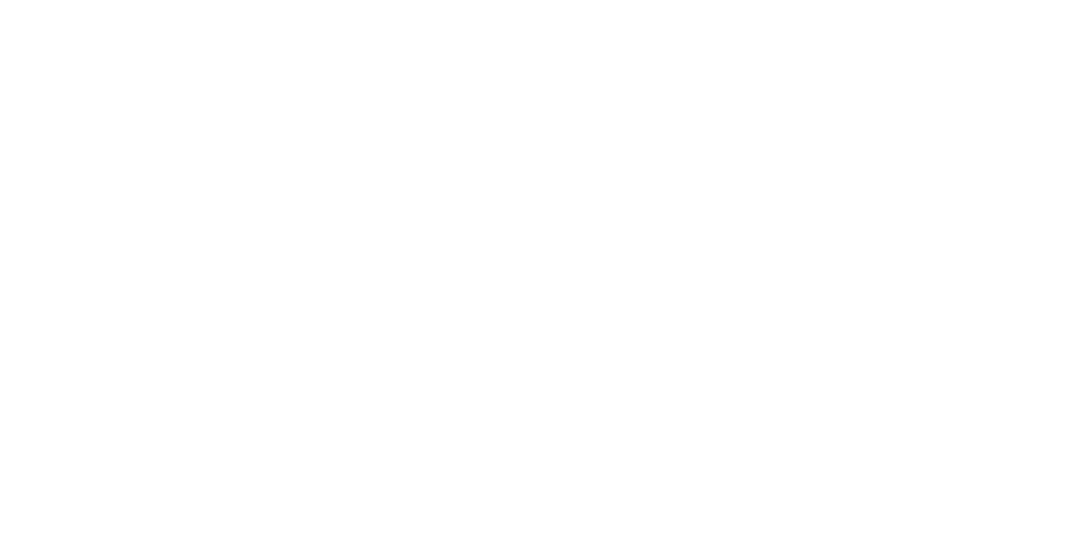
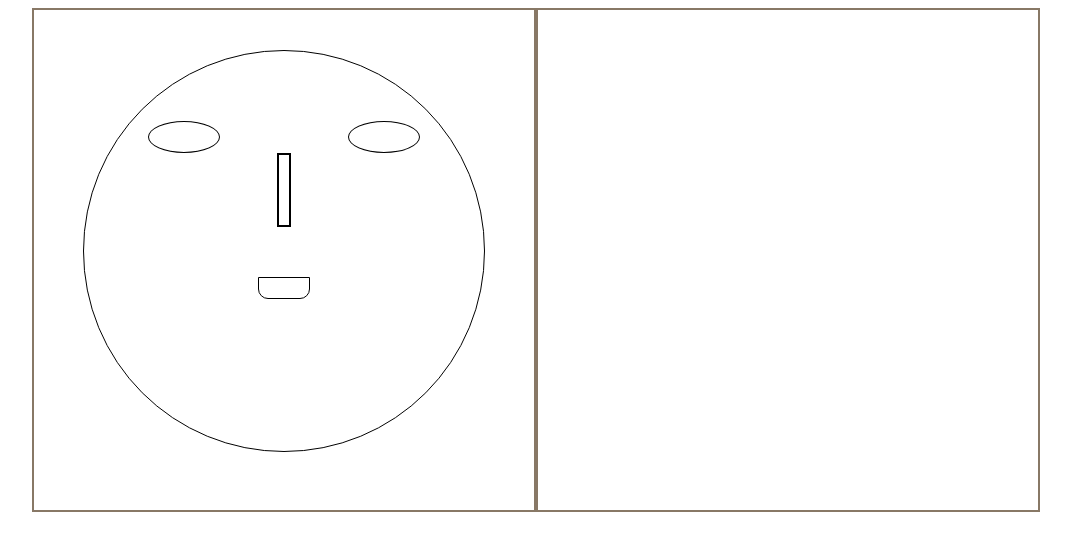
Before and after one commit to DTC-Formation/kotrana-animation-donal-R77, a plain HTML site: page index.html in a window 1280 px wide. Shown: the whole page, without its empty margins (104-1175 px from the left). Drawn offline with Linux system fonts and the light colour scheme.

Commit message:
first thing to animate

```diff
--- a/assets/style.css
+++ b/assets/style.css
@@ -27,9 +27,52 @@
 .animation-two-of-six {
     display: flex;
     margin: auto;
+    justify-content: center;
 
 }
 .animation-one,.animation-two {
     width: 500px;
     height: 500px;
+    background-color: transparent;
+    border: 2px solid #887866;
 }
+.animation-one {
+
+}
+.circle {
+    width: 400px;
+    height: 400px;
+    border-radius: 50%;
+    background: transparent;
+    border: 1px solid black;
+    margin: auto;
+    align-items: center;
+    margin-top: 40px;
+}
+.eyes {
+    display: flex;
+    justify-content: space-around;
+}
+.eye-left, .eye-right {
+    background:transparent;
+    border: 1px solid black;
+    width: 70px;
+    height: 30px;
+    border-radius: 90%;
+    position: relative;
+    margin-top: 70px;
+}
+.noose {
+    height: 70px;
+    width: 10px;
+    border: 2px solid black;
+    margin:auto;
+}
+.mouth {
+    width: 50px;
+    height: 20px;
+    border: 1px solid black;
+    border-radius: 0px 0px 10px 10px ;
+    margin: auto;
+    margin-top: 50px;
+}
--- a/index.html
+++ b/index.html
@@ -8,8 +8,23 @@
 </head>
 <body>
     <section class="animation-two-of-six">
-        <div class="animation-one"></div>
-        <div class="animation-two"></div>
+        <div class="animation-one">
+            <div class="circle">
+                <div class="eyes">
+                    <span class="eye-left"></span>
+                    <span class="eye-right"></span>
+                </div>
+                <div class="noose">
+
+                </div>
+                <div class="mouth">
+
+                </div>
+            </div>
+        </div>
+        <div class="animation-two">
+
+        </div>
     </section>
     <section class="animation-two-of-six">
 
```
